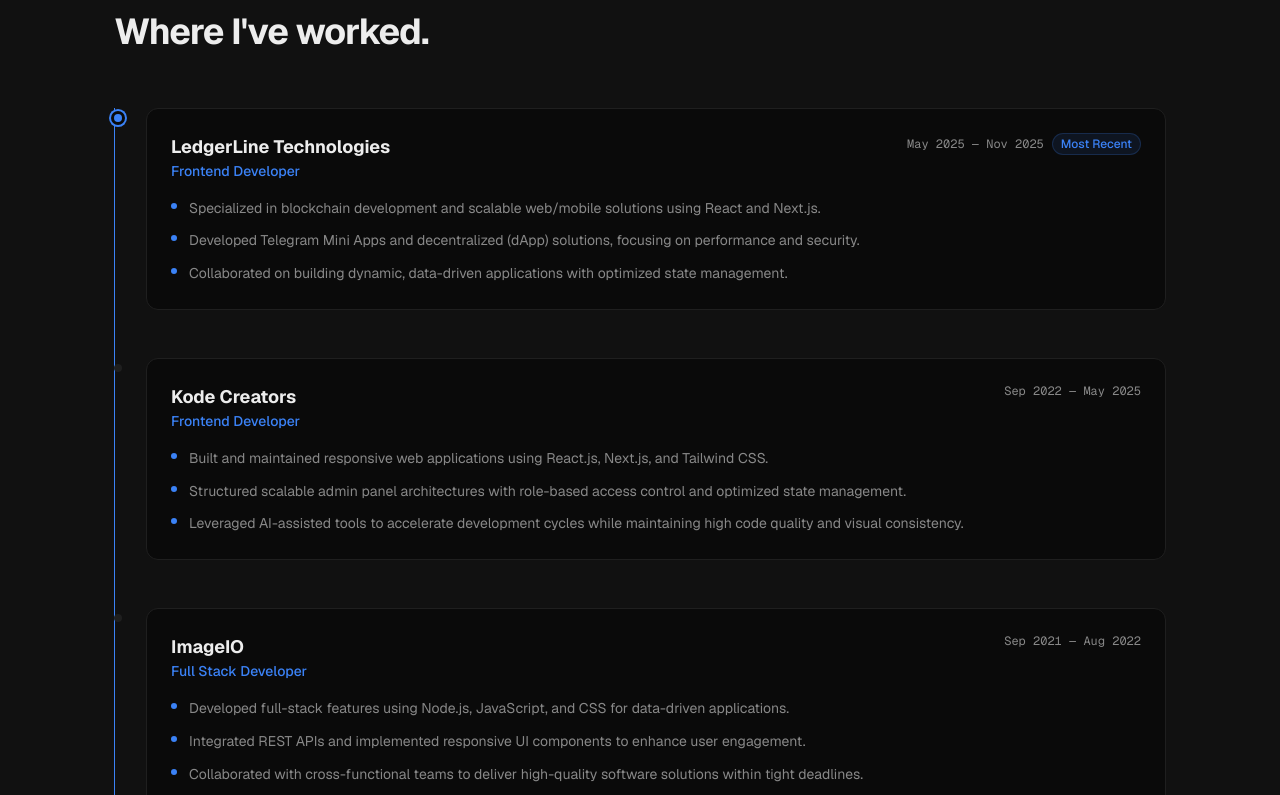
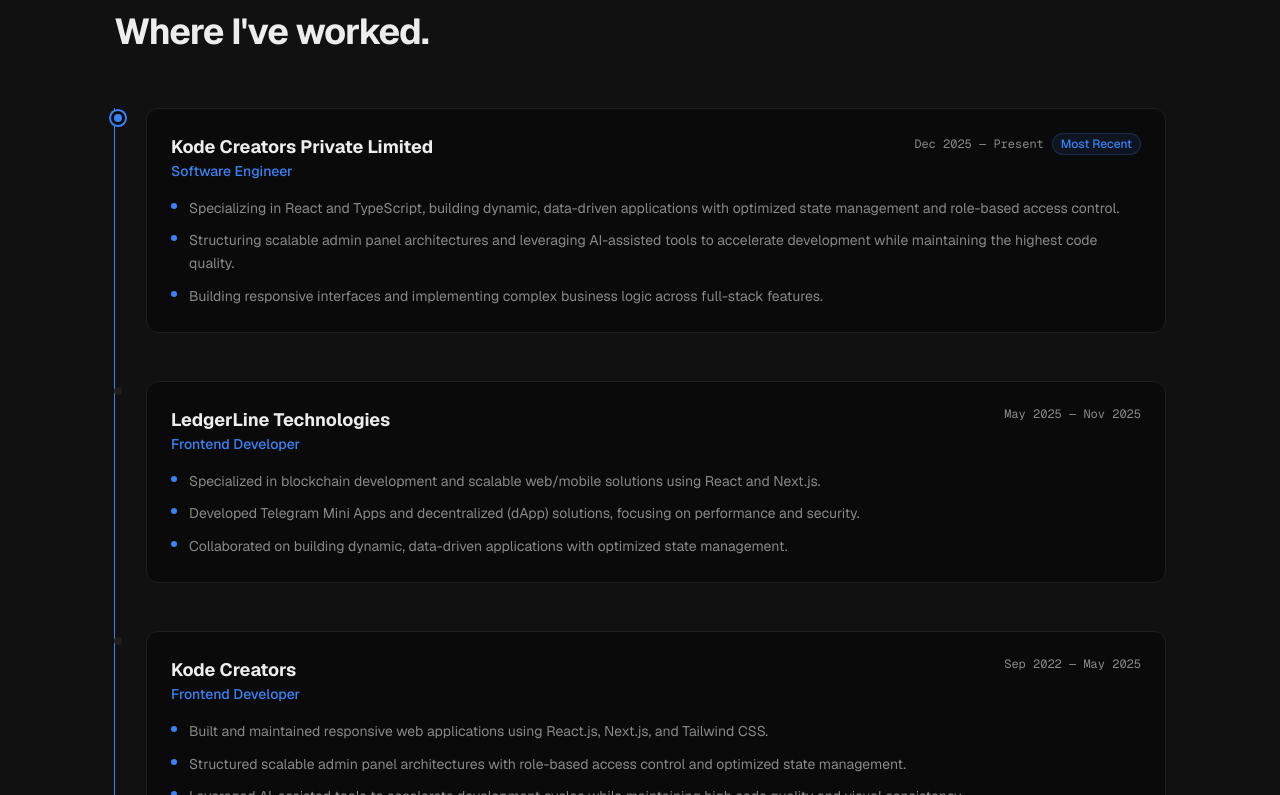
Before and after one commit to Darpan3089/Portfolio, a Next.js app: page / in a window 1280 px wide. Shown: the part 1645-2440 px from the top of the page. Built offline with nearby package versions, Linux system fonts and the light colour scheme.

Commit message:
feat: add interactive work history timeline section with framer-motion animations

```diff
--- a/src/components/sections/work.tsx
+++ b/src/components/sections/work.tsx
@@ -14,10 +14,20 @@
 
 const workHistory: WorkEntry[] = [
   {
+    company: "Kode Creators Private Limited",
+    role: "Software Engineer",
+    period: "Dec 2025 — Present",
+    current: true,
+    achievements: [
+      "Specializing in React and TypeScript, building dynamic, data-driven applications with optimized state management and role-based access control.",
+      "Structuring scalable admin panel architectures and leveraging AI-assisted tools to accelerate development while maintaining the highest code quality.",
+      "Building responsive interfaces and implementing complex business logic across full-stack features.",
+    ],
+  },
+  {
     company: "LedgerLine Technologies",
     role: "Frontend Developer",
     period: "May 2025 — Nov 2025",
-    current: true,
     achievements: [
       "Specialized in blockchain development and scalable web/mobile solutions using React and Next.js.",
       "Developed Telegram Mini Apps and decentralized (dApp) solutions, focusing on performance and security.",
```
